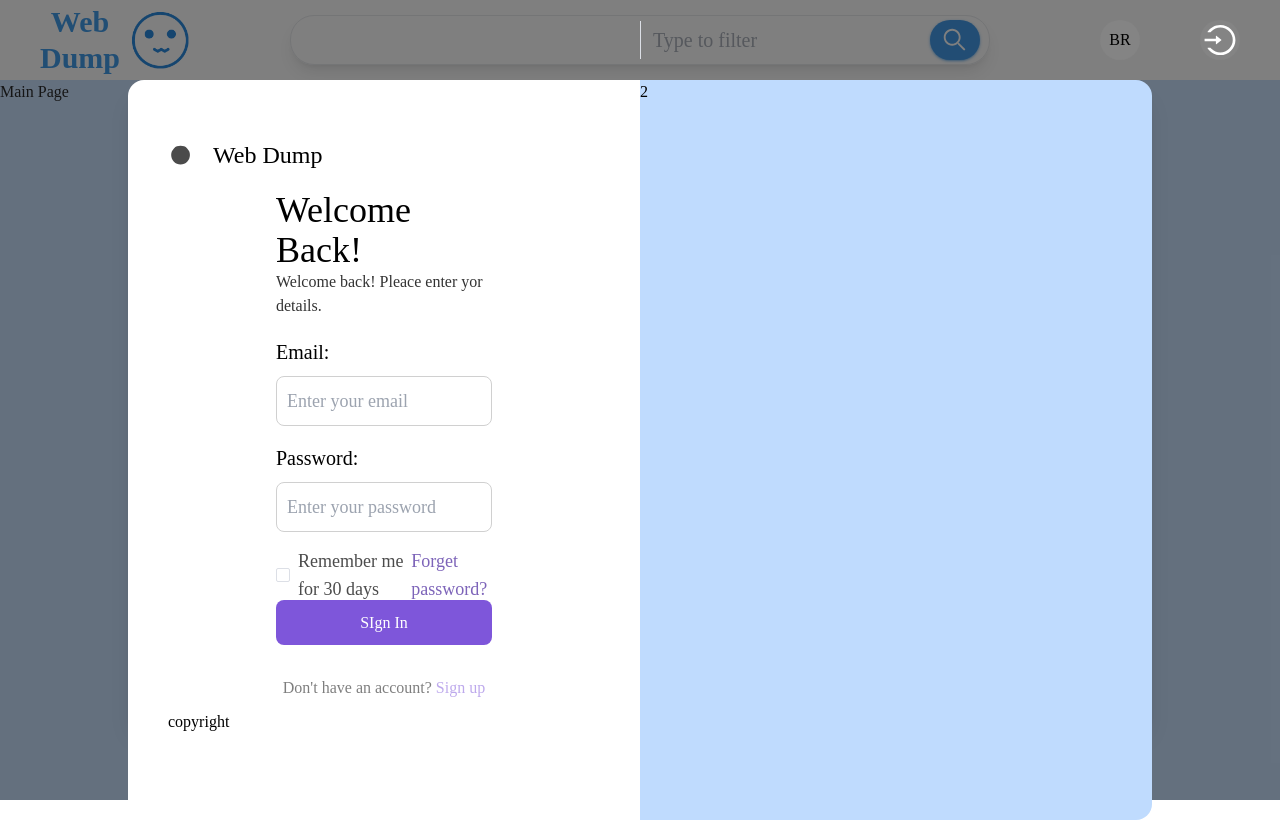
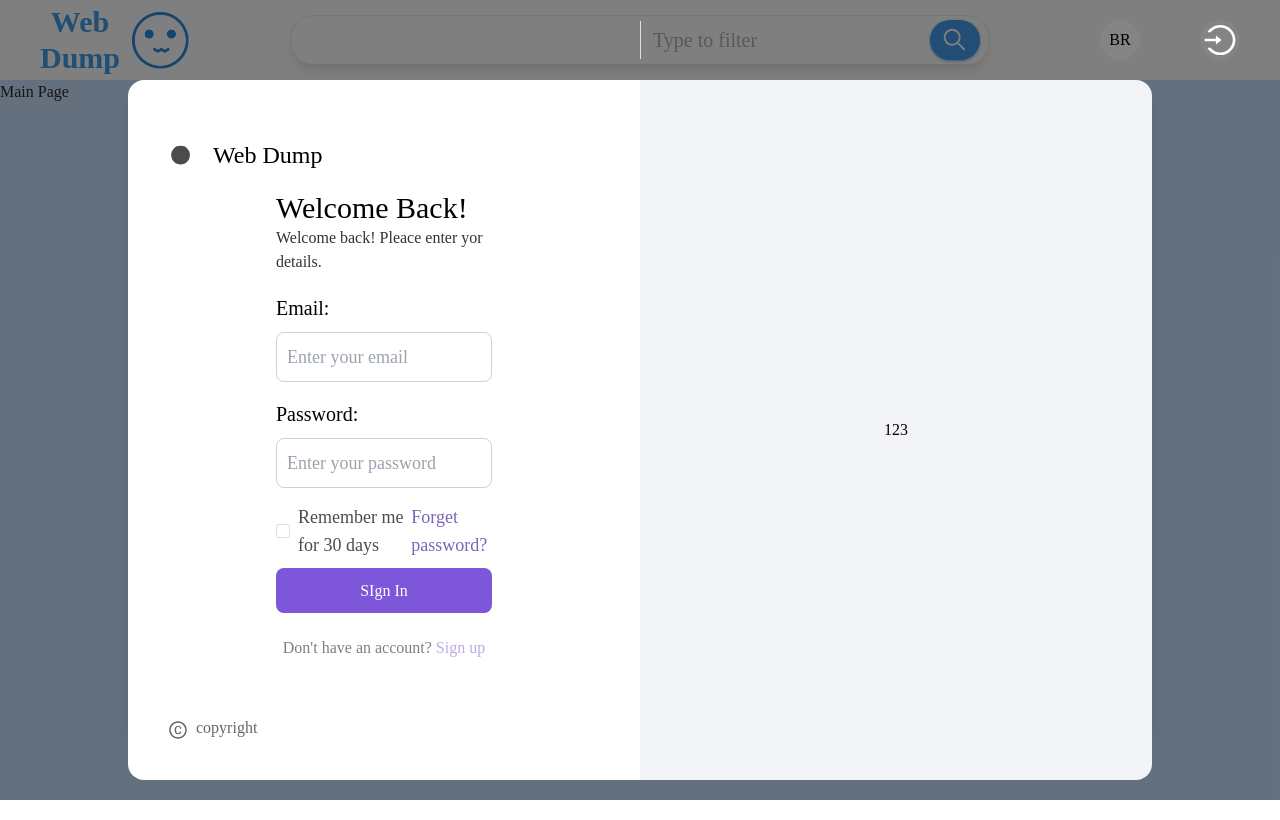
Before and after one commit to BSJJC/Found-this-front-end, a Vue app: page / in a window 1280 px wide. Built offline with nearby package versions, Linux system fonts and the light colour scheme; a web font is replaced by a local one.

Commit message:
style: form style

```diff
--- a/src/components/LogInAndRegister.vue
+++ b/src/components/LogInAndRegister.vue
@@ -1,7 +1,6 @@
 <script lang="ts" setup>
 import { ref } from "vue";
-import logo from "./logo.vue";
-import { circleIcon } from "@/imgs";
+import { circleIcon, copyrightIcon } from "@/imgs";
 
 const remember = ref(false);
 </script>
@@ -29,7 +28,7 @@ const remember = ref(false);
 
         <!-- form -->
         <div class="w-full flex-grow flex justify-center items-center flex-col">
-          <div class="text-4xl w-1/2">Welcome Back!</div>
+          <div class="text-3xl w-1/2">Welcome Back!</div>
           <div class="w-1/2 opacity-80">
             Welcome back! Pleace enter yor details.
           </div>
@@ -64,13 +63,13 @@ const remember = ref(false);
           </div>
 
           <button
-            class="w-1/2 h-[45px] bg-[#7E56DA] text-white rounded-lg transition duration-200 hover:bg-[#a07bf7]"
+            class="w-1/2 h-[45px] bg-[#7E56DA] text-white rounded-lg transition duration-200 my-3 hover:bg-[#a07bf7]"
           >
             SIgn In
           </button>
 
           <div
-            class="w-1/2 h-[45px] mt-5 flex justify-center items-center opacity-50"
+            class="w-1/2 h-[45px] flex justify-center items-center opacity-50"
           >
             Don't have an account?&nbsp;
             <a href="#" class="text-[#7E56DA] hover:text-[#a07bf7]">Sign up</a>
@@ -78,10 +77,23 @@ const remember = ref(false);
         </div>
 
         <!-- copyright -->
-        <div class="flex-none h-[70px]">copyright</div>
+        <div
+          class="flex-none h-[70px] flex justify-start items-end opacity-60 select-none"
+        >
+          <img
+            :src="copyrightIcon"
+            alt="copyright icon"
+            class="w-[20px] mr-2"
+          />
+          copyright
+        </div>
       </div>
 
-      <div class="col-span-1 w-full h-full bg-blue-200 rounded-r-2xl">2</div>
+      <div
+        class="col-span-1 w-full h-full bg-[#F3F4F8] rounded-r-2xl flex justify-center items-center"
+      >
+        123
+      </div>
     </div>
   </div>
 </template>
--- a/src/imgs/index.ts
+++ b/src/imgs/index.ts
@@ -1,6 +1,7 @@
 import circleIcon from "./circle.svg";
+import copyrightIcon from "./copyright.svg";
 import searchIcon from "./search.svg";
 import loginIcon from "./logIn.svg";
 import menuIcon from "./menu.svg";
 
-export { circleIcon, loginIcon, menuIcon, searchIcon };
+export { circleIcon, copyrightIcon, loginIcon, menuIcon, searchIcon };
```
Also changed, not shown: src/imgs/copyright.svg (added).
